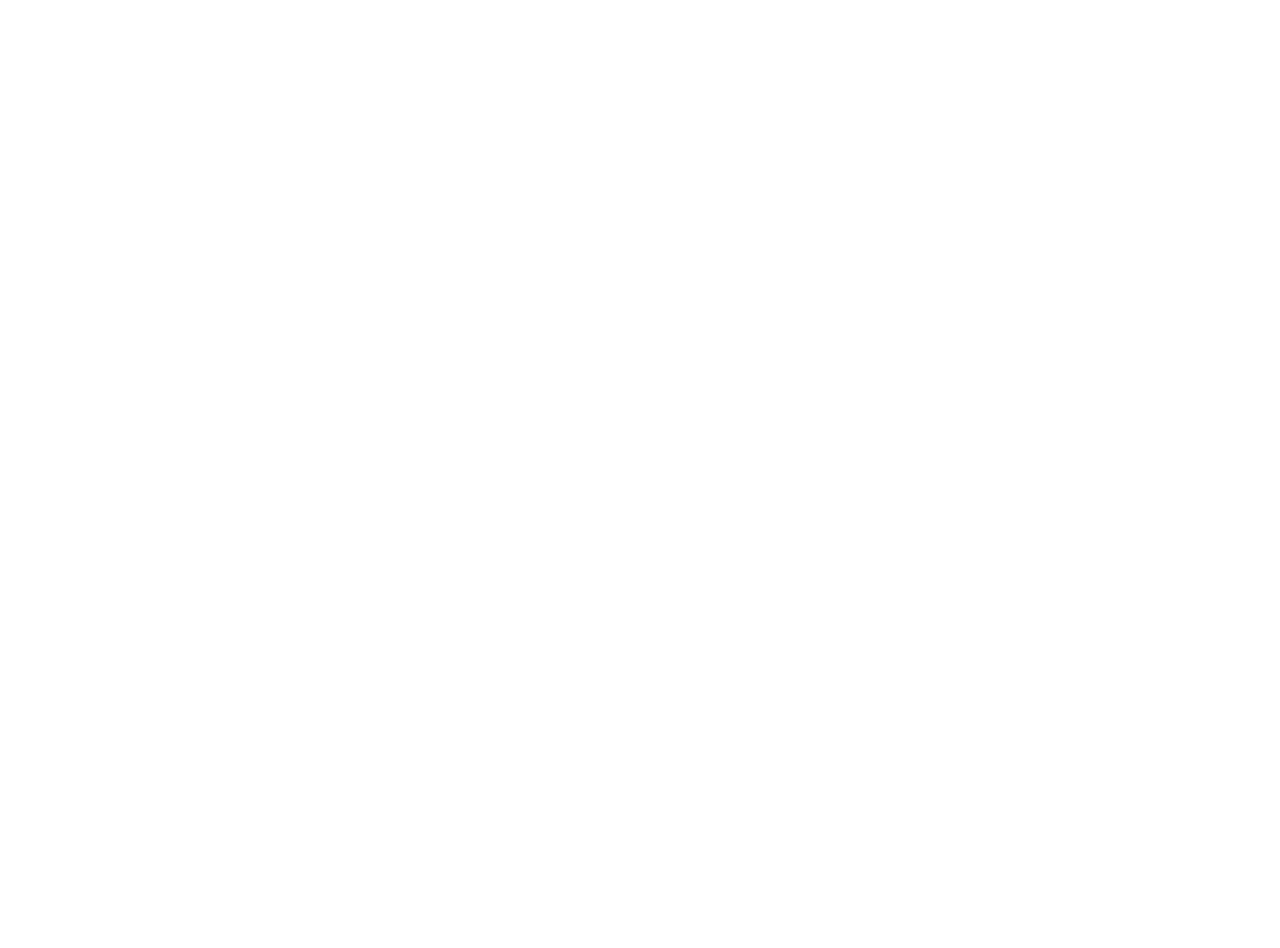
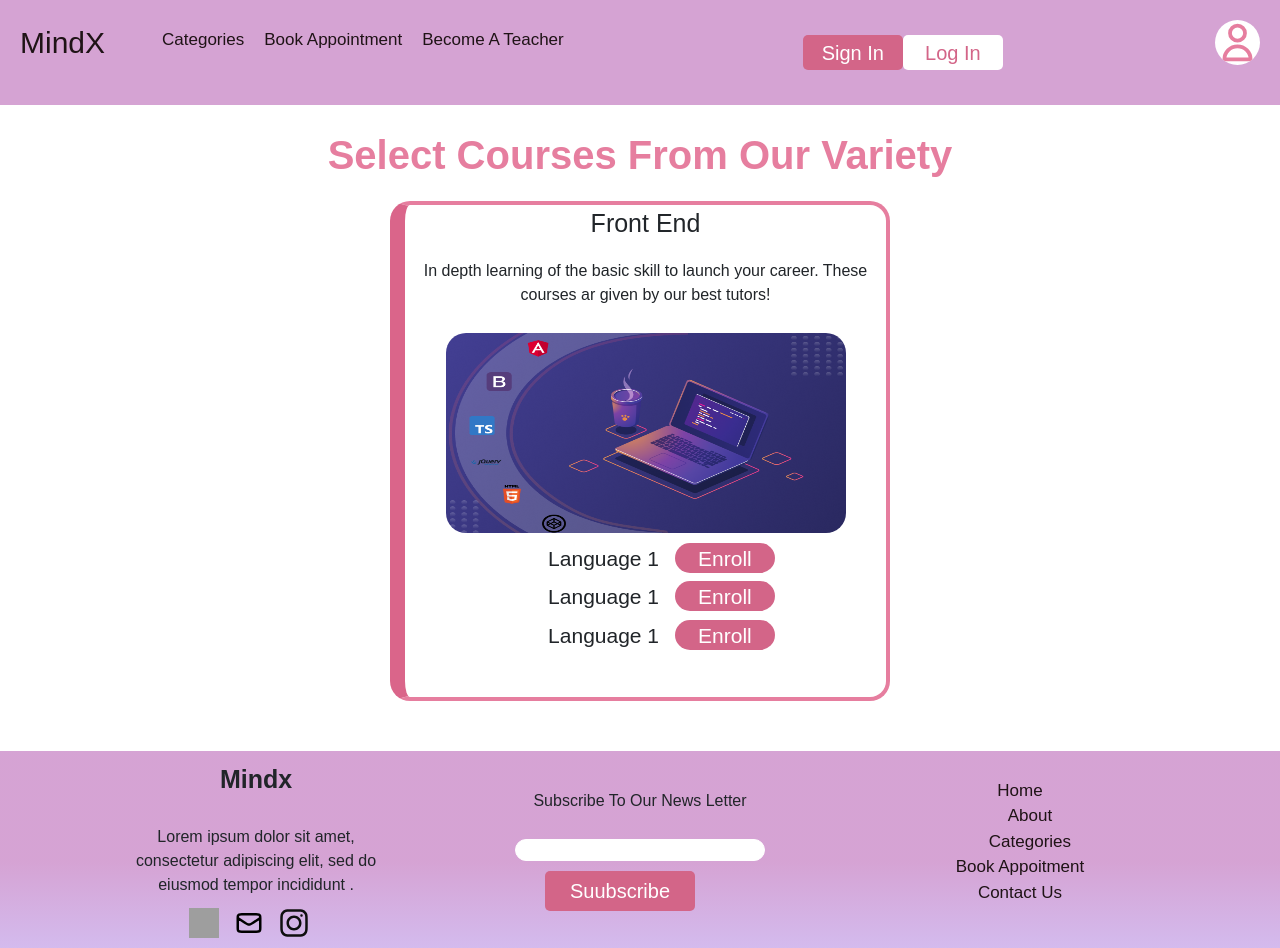
Before and after one commit to rasha-taher/ELearning_Front_End, a React (Create React App) app: page /Categories in a window 1280 px wide. Before the commit this address had no page. Before the commit the page ends 800 px from the top, so only its background shows below. Built offline with nearby package versions, Linux system fonts and the light colour scheme; grey boxes are pictures that could not be loaded.

Commit message:
added the categorie page

```diff
--- a/public/index.html
+++ b/public/index.html
@@ -30,7 +30,7 @@
       work correctly both with client-side routing and a non-root public URL.
       Learn how to configure a non-root public URL by running `npm run build`.
     -->
-    <title>React App</title>
+    <title>MindX</title>
   </head>
   <body>
     <noscript>You need to enable JavaScript to run this app.</noscript>
--- a/src/App.js
+++ b/src/App.js
@@ -1,5 +1,5 @@
 import Learning from "./pages/Learning";
-import {Routes,Route} from "react-router-dom"
+import { Routes, Route } from "react-router-dom";
 import HomePage from "./HomePage";
 import ProfilePage from "./ProfilePage";
 import SignIn from "./Components/Signin-up.jsx";
@@ -8,11 +8,10 @@
 import BecomeATeacher from "./Components/BecomeATeacher";
 import About from "./Components/about";
 import Contact from "./Components/Contact";
-
+import Categories from "./Components/Categories";
 function App() {
   return (
     <div className="App">
-
       <Routes>
         <Route path="/" element={<HomePage />}></Route>
         <Route path="ProfilePage" element={<ProfilePage />} />
@@ -20,6 +19,7 @@
         <Route path="Contact" element={<Contact />} />
         <Route path="SignIn" element={<SignIn />} />
         <Route path="Appoitments" element={<Appoitments />} />
+        <Route path="/Categories/*" element={<Categories />} />
         <Route path="BecomeATeacher" element={<BecomeATeacher />} />
         <Route path="/learning/*" element={<Learning />} />
       </Routes>
--- /dev/null
+++ b/src/Components/Categories.jsx
@@ -0,0 +1,31 @@
+import Header from "./Header";
+import Footer from "./Footer";
+import "../styles/categories.css";
+import img from "../images/frontend-development-tools.png";
+const Categories = () => {
+  return (
+    <div className="categories">
+      <Header />
+      <div className="categories-container">
+        <div className="inside-catg-container">
+          <p className="categories-text"> Select Courses From Our Variety</p>
+
+          <div className="catg-div">
+            <p className="catg-title"> Front End</p>
+          <p> In depth learning of the basic skill to launch your career. These courses ar given by our best tutors!</p>
+                <img src={img} className="image" alt="categorie image"/>
+
+            <ul className="catg-ul">
+              <li className="catg-li"> Language 1  <button className="enrol-btn"> Enroll</button></li>
+              <li className="catg-li"> Language 1  <button className="enrol-btn"> Enroll</button></li>
+              <li className="catg-li"> Language 1  <button className="enrol-btn"> Enroll</button></li>
+            </ul>
+          </div>
+        </div>
+      </div>
+      <Footer />
+    </div>
+  );
+};
+
+export default Categories;
--- a/src/Components/Header.jsx
+++ b/src/Components/Header.jsx
@@ -27,7 +27,7 @@
             <ul className="menu-ul">
 
               <li className="menu-li">
-                <Link href="#">Categories </Link>
+                <Link href="/Categories"> Categories </Link>
               </li>
               <li className="menu-li">
                 <Link to="/Appoitments"> Book Appointment </Link>
--- a/src/index.js
+++ b/src/index.js
@@ -12,7 +12,3 @@
     </BrowserRouter>
   </React.StrictMode>
 );
-
-// If you want to start measuring performance in your app, pass a function
-// to log results (for example: reportWebVitals(console.log))
-// or send to an analytics endpoint. Learn more: https://bit.ly/CRA-vitals
--- /dev/null
+++ b/src/styles/categories.css
@@ -0,0 +1,65 @@
+.inside-catg-container{
+    display: flex;
+    flex-direction: column;
+    align-items: center;
+    justify-content: center;
+}
+.categories-container{
+    display: flex;
+    flex-direction: column;
+    text-align: center;
+    display: flex;
+    flex-direction: column;
+    align-items: center;
+    justify-content: center;
+    margin-top: 20px;
+    margin-bottom: 50px;
+}
+.categories-text{
+font-size: 40px;
+color: #e67e9f;
+font-weight: bold;
+}
+.catg-div{
+    height: 500px;
+    width: 500px;
+    border: 4px solid #e67e9f;
+    border-left: 15px solid #da658a;
+    border-radius: 20px;
+}
+
+.catg-title{
+    font-weight: 20px;
+    font-size: 25px;
+}
+.image{
+    width:400px;
+    height: 200px;
+    border-radius: 20px;
+    margin-top: 10px;
+    margin-bottom: 10px;
+}
+
+.catg-ul{
+    list-style: none;
+    align-items: left;
+    font-size: 21px;
+}
+.catg-li{
+    margin-bottom: 7px;
+}
+
+.enrol-btn{
+    width: 100px;
+    height: 30px;
+    color: white;
+    background-color: #d36588;
+    padding: auto;
+    border: none;
+    border-radius: 15px;
+    cursor: pointer;
+    margin-left: 10px;
+}
+.enrol-btn:hover{
+    scale:  1.2;
+}
```
Also changed, not shown: src/images/frontend-development-tools.png (added). Lines whose indentation alone changed are shown as unchanged.
